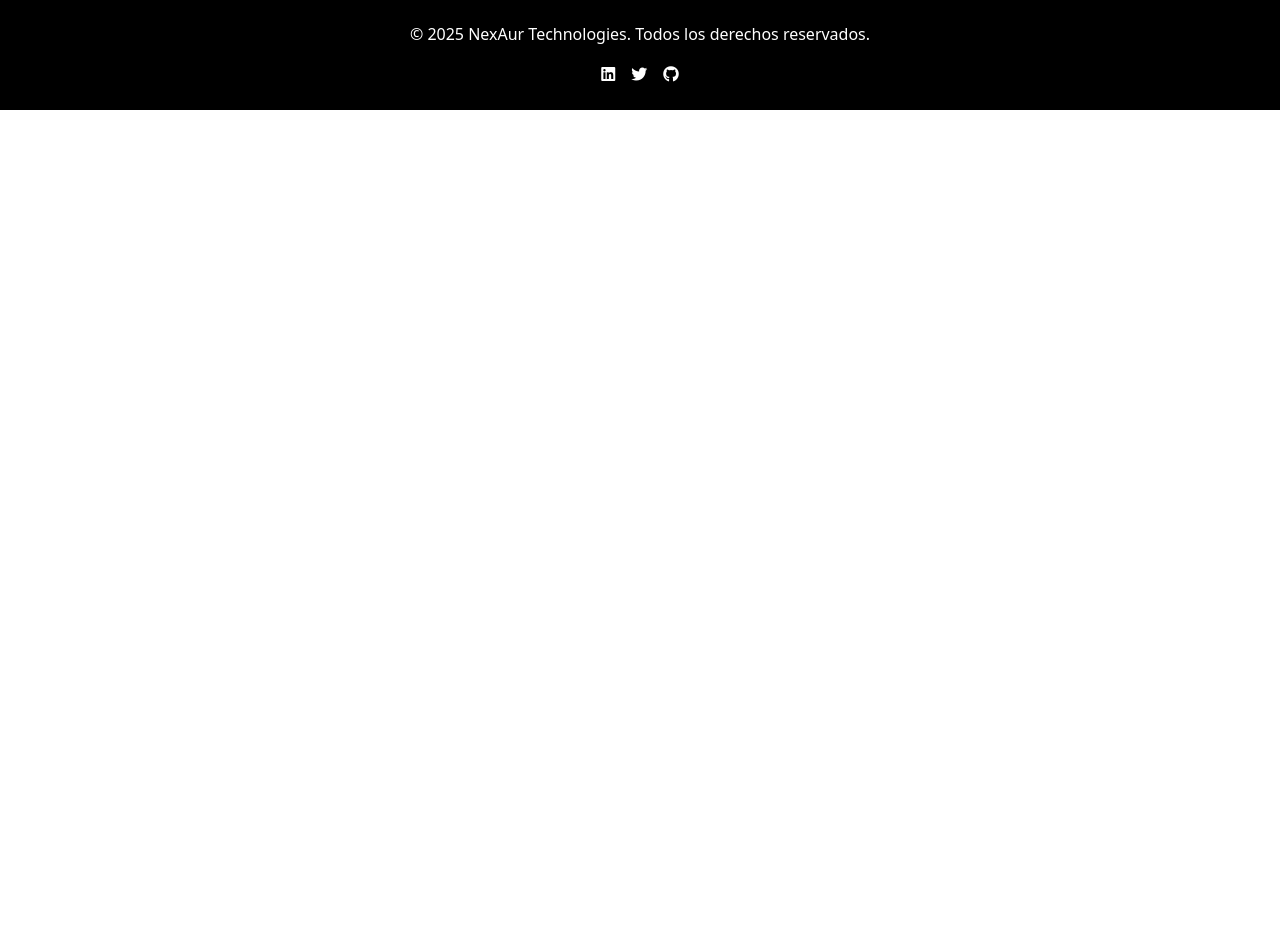
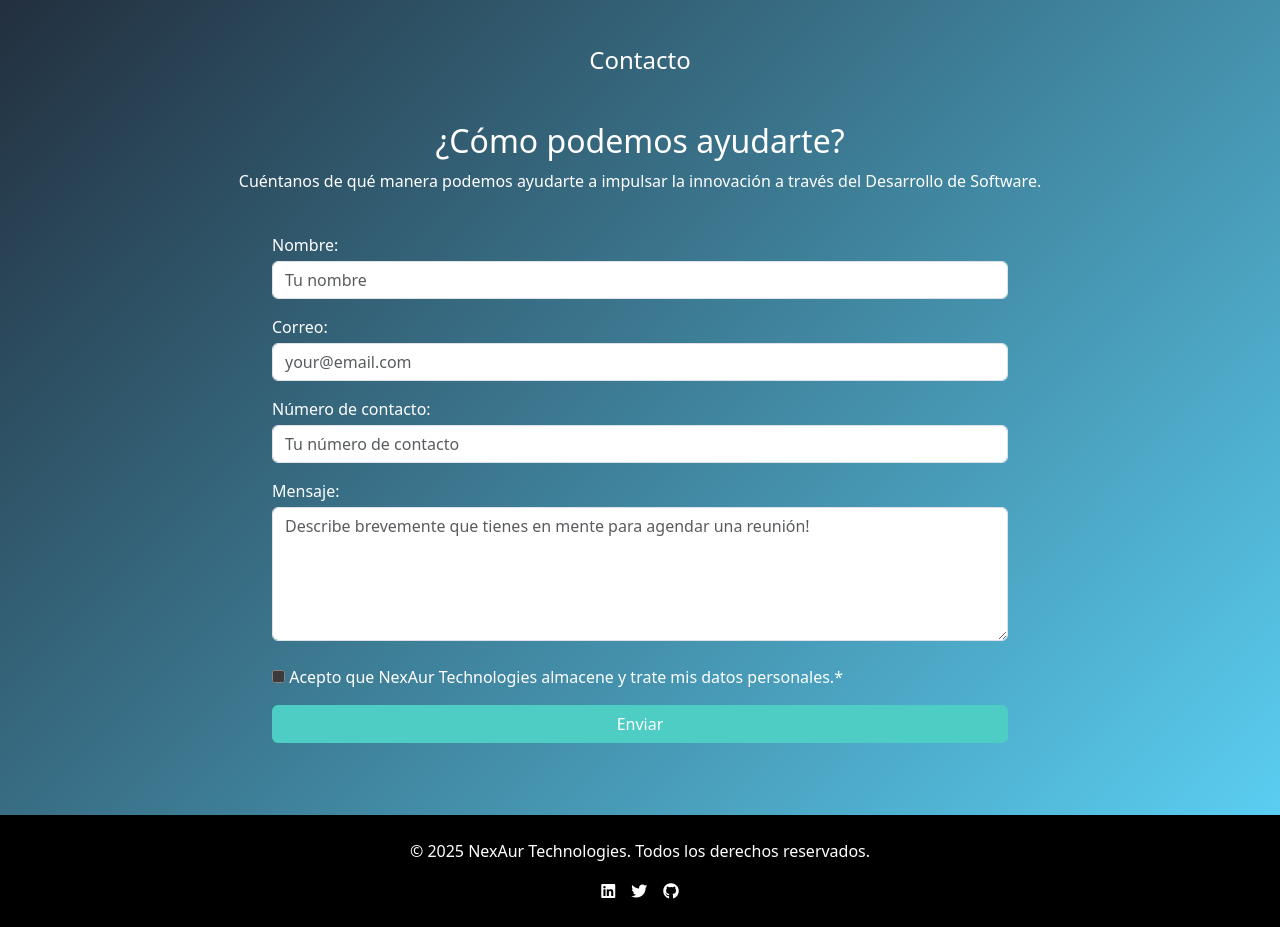
Before and after one commit to BrihanM/Web-empresa-Angular, an Angular app: page / in a window 1280 px wide. Shown: the part 3060-3987 px from the top of the page. Before the commit the page ends 3170 px from the top, so only its background shows below. Built offline with nearby package versions, Linux system fonts and the light colour scheme.

Commit message:
Add comp and info in Contact

```diff
--- a/src/app/app.component.html
+++ b/src/app/app.component.html
@@ -13,6 +13,7 @@
         <app-home></app-home>
         <app-services></app-services>
         <app-about-us></app-about-us>
+        <app-contact></app-contact>
         <app-footer></app-footer>
 
         <script src="https://cdn.jsdelivr.net/npm/bootstrap@5.3.0/dist/js/bootstrap.bundle.min.js"></script>
--- /dev/null
+++ b/src/app/contact/contact.component.html
@@ -0,0 +1,59 @@
+<!-- Sección Contacto -->
+<section id="contact" class="py-5 bg-dark text-white">
+    <div class="container">
+        <h4 class="text-center mb-5">Contacto</h4>
+        <h2 class="text-center">¿Cómo podemos ayudarte?</h2>
+        <p class="text-center">Cuéntanos de qué manera podemos ayudarte a impulsar la innovación a través del Desarrollo de Software.</p>
+        <div class="row justify-content-center">
+            <div class="col-md-8" id="contactForm">
+                <form action="https://formspree.io/f/xgvalnar" method="POST" class="my-4">
+                    <label class="w-100 mb-3">
+                        Nombre:
+                        <input type="text"
+                               name="name"
+                               placeholder="Tu nombre"
+                               class="form-control mt-1"
+                               required>
+                    </label>
+
+                    <label class="w-100 mb-3">
+                        Correo:
+                        <input type="email"
+                               name="email"
+                               placeholder="your@email.com"
+                               class="form-control mt-1"
+                               required>
+                    </label>
+
+                    <label class="w-100 mb-3">
+                        Número de contacto:
+                        <input type="number"
+                               name="number"
+                               placeholder="Tu número de contacto"
+                               class="form-control mt-1"
+                               >
+                    </label>
+
+                    <label class="w-100 mb-4">
+                        Mensaje:
+                        <textarea name="message"
+                                  rows="5"
+                                  placeholder="Describe brevemente que tienes en mente para agendar una reunión!"
+                                  class="form-control mt-1"
+                                  required></textarea>
+                    </label>
+
+                    <label class="w-100 mb-3">
+                        <input type="checkbox"
+                               name="data"
+                               placeholder="Acepto los términos y condiciones"
+                               required>
+                               Acepto que NexAur Technologies almacene y trate mis datos personales.*
+                    </label>
+
+                    <button type="submit" class="btn btn-primary w-100">Enviar</button>
+                </form>
+            </div>
+        </div>
+    </div>
+</section>
```
Also changed, not shown: src/app/app.component.ts (+10 -1 lines), src/app/contact/contact.component.ts (added, +11 -0 lines), src/app/contact/contact.component.css (added), 1 other file (tests, documents, lock files or other folders).
